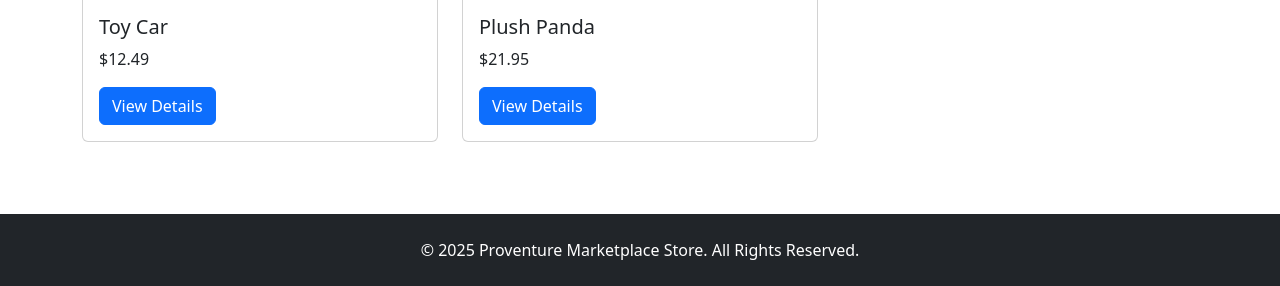
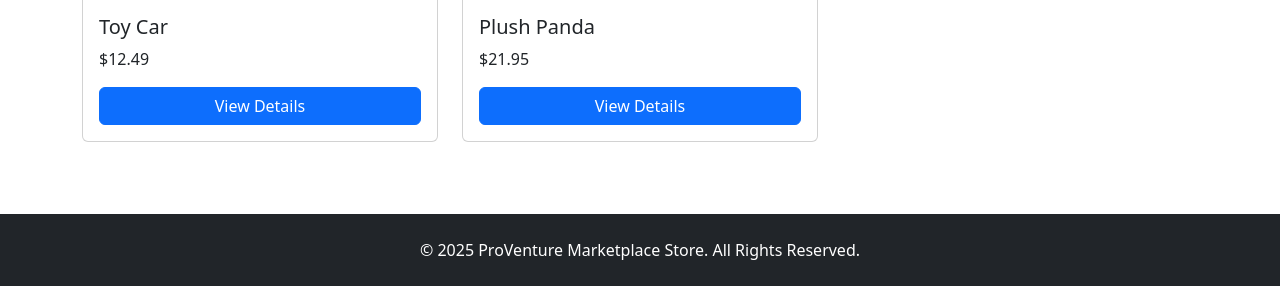
Before and after one commit to RSP-git-code/ecommerce_django, a Django app: page /items/detail/2/ in a window 1280 px wide. Shown: the part 1058-1344 px from the top of the page. Run offline with Django 5.2, Linux system fonts and the light colour scheme; data comes from the database, SQL or seed files in the repository.

Commit message:
Update detail.html

```diff
--- a/core/templates/detail.html
+++ b/core/templates/detail.html
@@ -3,7 +3,7 @@
 <html lang="en">
 <head>
     <meta charset="UTF-8">
-    <title>{{ item.name }} - Proventure Marketplace Store</title>
+    <title>{{ item.name }} - ProVenture Marketplace Store</title>
     <meta name="viewport" content="width=device-width, initial-scale=1">
     <link href="https://cdn.jsdelivr.net/npm/bootstrap@5.3.3/dist/css/bootstrap.min.css" rel="stylesheet">
     <style>
@@ -14,16 +14,18 @@
     </style>
 </head>
 <body>
+    <!-- Navbar -->
     <nav class="navbar navbar-expand-lg navbar-dark bg-dark">
         <div class="container">
-            <a class="navbar-brand" href="{% url 'index' %}">My eCommerce</a>
+            <a class="navbar-brand" href="{% url 'core:index' %}">ProVenture Marketplace</a>
         </div>
     </nav>
 
+    <!-- Product Detail -->
     <div class="container py-5">
         <div class="row">
             <div class="col-md-6">
-                 <img src="{% static item.image.name %}" class="card-img-top" alt="{{ item.name }}">
+                <img src="{% static item.image.name %}" class="card-img-top" alt="{{ item.name }}">
             </div>
             <div class="col-md-6">
                 <h1>{{ item.name }}</h1>
@@ -34,29 +36,28 @@
         </div>
     </div>
 
-    <!-- Related Products Section (AFTER Product Details) -->
+    <!-- Related Products Section -->
     <div class="container py-5">
         <h2>Related Products</h2>
         <div class="row">
             {% for related in related_items %}
             <div class="col-md-4 mb-4">
                 <div class="card product-card h-100">
-                   <img src="{% static 'item_images/' %}{{ related.image.name }}" alt="{{ related.name }}" class="card-img-top">
+                    <img src="{% static related.image.name %}" class="card-img-top" alt="{{ related.name }}">
                     <div class="card-body">
                         <h5 class="card-title">{{ related.name }}</h5>
                         <p class="card-text">${{ related.price }}</p>
-                        <a href="{% url 'items:detail' related.id %}" class="btn btn-primary">View Details</a>
+                        <a href="{% url 'items:detail' related.id %}" class="btn btn-primary w-100">View Details</a>
                     </div>
                 </div>
             </div>
-            {% empty %}
-            <p>No related products found.</p>
             {% endfor %}
         </div>
     </div>
 
+    <!-- Footer -->
     <footer class="bg-dark text-white py-4 text-center">
-        <p class="mb-0">&copy; 2025 Proventure Marketplace Store. All Rights Reserved.</p>
+        <p class="mb-0">&copy; 2025 ProVenture Marketplace Store. All Rights Reserved.</p>
     </footer>
 
     <script src="https://cdn.jsdelivr.net/npm/bootstrap@5.3.3/dist/js/bootstrap.bundle.min.js"></script>
```
